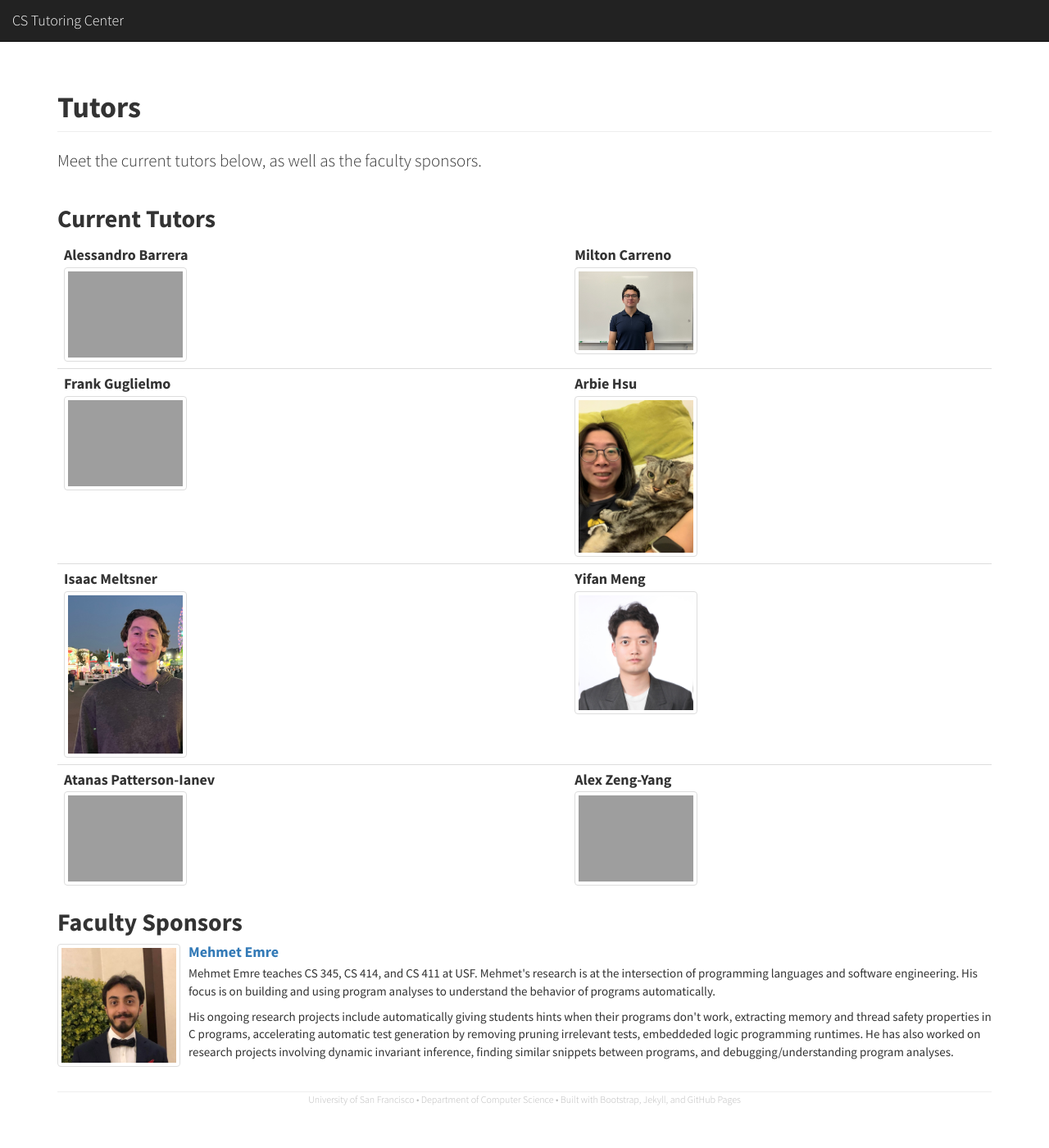
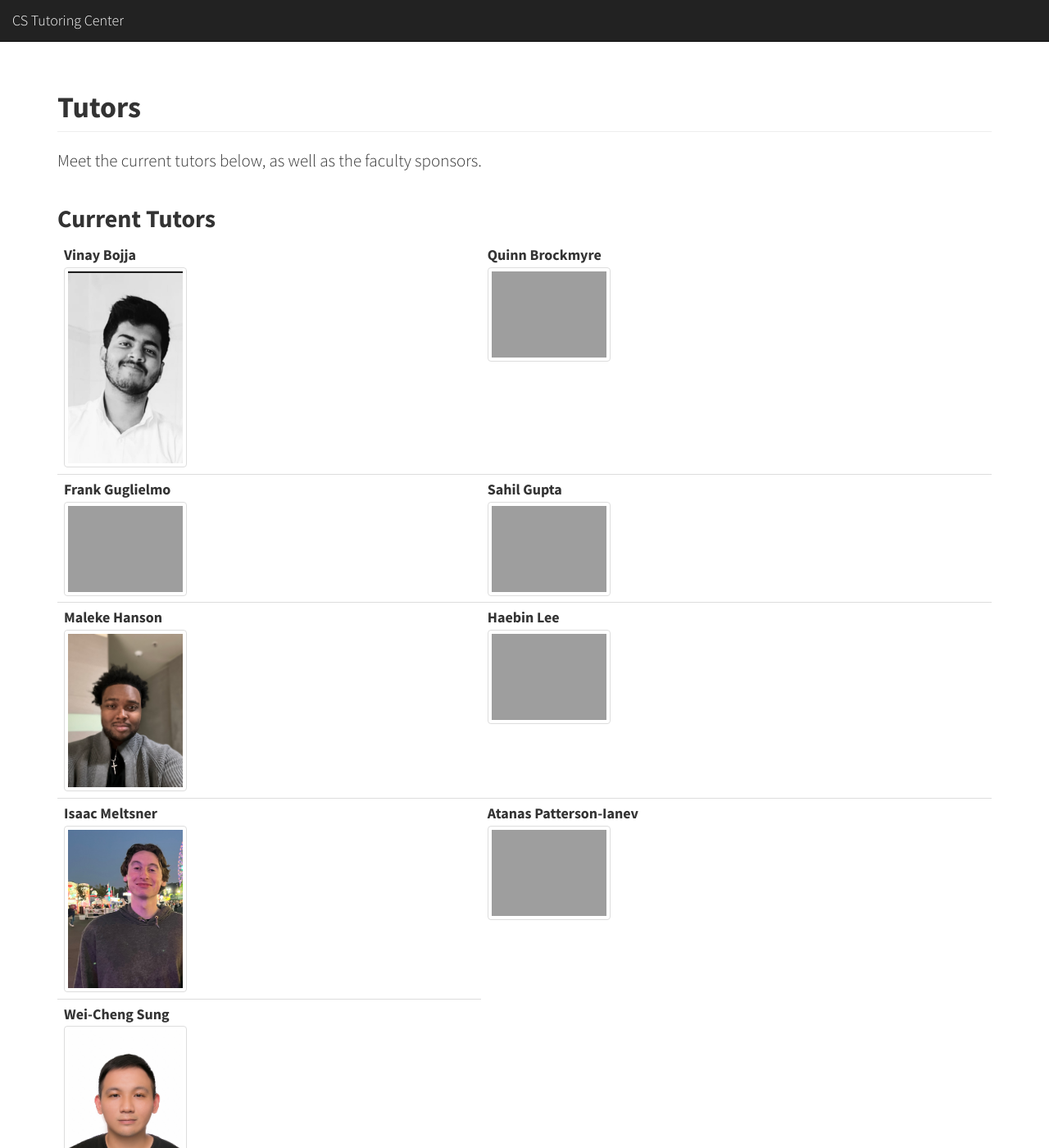
Before and after one commit to CSTutors/CSTutors.github.io, a Jekyll site: the page built from tutors/index.html, in a window 1280 px wide and 1400 px high. Shown: the whole window at 82% size. Built offline with Jekyll 4.4.1, drawn with Linux system fonts in a browser that asks for light colours; nearby versions of some CDN libraries.

Commit message:
Added new tutor pictures

```diff
--- a/tutors/index.html
+++ b/tutors/index.html
@@ -11,17 +11,17 @@
     <!-- <tr class="success"> -->
     <tr>
       <td>
-        <h4 class="media-heading">Alessandro Barrera</h4>
+        <h4 class="media-heading">Vinay Bojja</h4>
         <a class="pull-left" href="#">
           <img class="media-object img-thumbnail" width="150"
-            src="{{ site.url }}/img/Tutors/Alessandro_Barrera.png">
+            src="{{ site.url }}/img/Tutors/Vinay_Bojja.jpg">
         </a>
       </td>
       <td>
-        <h4 class="media-heading">Milton Carreno</h4>
+        <h4 class="media-heading">Quinn Brockmyre</h4>
         <a class="pull-left" href="#">
           <img class="media-object img-thumbnail" width="150"
-          src="{{ site.url }}/img/Tutors/Milton_Carreno.jpg">
+          src="{{ site.url }}/img/Tutors/Quinn_Brockmyre.jpg">
 
         </a>
       </td>
@@ -35,15 +35,33 @@
         </a>
       </td>
       <td>
-        <h4 class="media-heading">Arbie Hsu</h4>
+        <h4 class="media-heading">Sahil Gupta</h4>
         <a class="pull-left" href="#">
           <img class="media-object img-thumbnail" width="150"
-            src="{{ site.url }}/img/Tutors/Arbie_Hsu.jpg">
+            src="{{ site.url }}/img/Tutors/Sahil_Gupta.png">
 
         </a>
       </td>
     </tr>
     <tr>
+    <tr>
+      <td>
+        <h4 class="media-heading">Maleke Hanson</h4>
+        <a class="pull-left" href="#">
+          <img class="media-object img-thumbnail" width="150"
+            src="{{ site.url }}/img/Tutors/Maleke_Hanson.jpg">
+
+        </a>
+      </td>
+      <td>
+        <h4 class="media-heading">Haebin Lee</h4>
+        <a class="pull-left" href="#">
+          <img class="media-object img-thumbnail" width="150"
+            src="{{ site.url }}/img/Tutors/Haebin_Lee.jpg">
+
+        </a>
+      </td>
+    </tr>
     <tr>
       <td>
         <h4 class="media-heading">Isaac Meltsner</h4>
@@ -54,27 +72,19 @@
         </a>
       </td>
       <td>
-        <h4 class="media-heading">Yifan Meng</h4>
-        <a class="pull-left" href="#">
-          <img class="media-object img-thumbnail" width="150"
-            src="{{ site.url }}/img/Tutors/Yifan_Meng.jpg">
-
-        </a>
-      </td>
-    </tr>
-      <td>
         <h4 class="media-heading">Atanas Patterson-Ianev</h4>
         <a class="pull-left" href="#">
           <img class="media-object img-thumbnail" width="150"
           src="{{ site.url }}/img/Tutors/Atanas_Patterson-Ianev.jpeg">
-
         </a>
       </td>
+    </tr>
+    <tr>
       <td>
-        <h4 class="media-heading">Alex Zeng-Yang</h4>
+        <h4 class="media-heading">Wei-Cheng Sung</h4>
         <a class="pull-left" href="#">
           <img class="media-object img-thumbnail" width="150"
-            src="{{ site.url }}/img/Tutors/Alex_Zeng_Yang.jpg">
+            src="{{ site.url }}/img/Tutors/Wei-Cheng_Sung.jpg">
         </a>
       </td>
     </tr>
```
Also changed, not shown: img/Tutors/Maleke_Hanson.jpg (added), img/Tutors/Vinay_Bojja.jpg (added), img/Tutors/Wei-Cheng_Sung.jpg (added), img/previous-tutors/Alex_Kim.jpg (renamed from img/Tutors/Alex_Kim.jpg), img/previous-tutors/Arbie_Hsu.jpg (renamed from img/Tutors/Arbie_Hsu.jpg), img/previous-tutors/Ellen_Chan.jpeg (renamed from img/Tutors/Ellen_Chan.jpeg), img/previous-tutors/Milton_Carreno.jpg (renamed from img/Tutors/Milton_Carreno.jpg), img/previous-tutors/Vicki_Young.jpg (renamed from img/Tutors/Vicki_Young.jpg), img/previous-tutors/Yifan_Meng.jpg (renamed from img/Tutors/Yifan_Meng.jpg), 10 other files.
